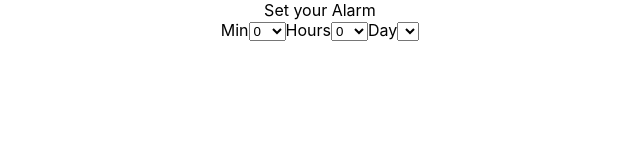
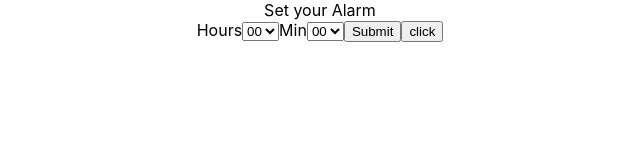
Before and after one commit to kaninjegarn/alarm, a React (Create React App) app: page / in a window 1280 px wide. Shown: the top 160 px of the page, without its empty margins (320-960 px from the left). Built offline with nearby package versions, Linux system fonts and the light colour scheme.

Commit message:
added working alarm func + helpers + cleanup.

```diff
--- a/src/Components/Alarm/Alarm.jsx
+++ b/src/Components/Alarm/Alarm.jsx
@@ -1,44 +1,56 @@
 import React, { useEffect, useState } from 'react';
 import moment from 'moment';
+import { fillArray } from '../../helpers';
 
 const Alarm = () => {
   const [minute, setMinute] = useState();
   const [hour, setHour] = useState();
   const [day, setDay] = useState();
-  // const minuteArr = new Array(59);
-  const minuteArr = Array.from(Array(60).keys());
-  const hourArr = Array.from(Array(24).keys());
-  const dayArr = Array.from(Array())
-  // console.log(minuteArr);
+  const [alarmIsSet, setAlarmIsSet] = useState(false);
+  const [alarm, setAlarm] = useState()
 
-  console.log(moment().format('MMMM Do YYYY, h:mm:ss'));
-  console.log(moment().format('DD.MM.YYYY h:mm:ss'));
+  const minutes = 59;
+  let tempArr = [];
+
+  const minuteArr = fillArray(59);
+  const hourArr = fillArray(24);
+
+  // const minuteArr = Array.from(Array(60).keys());
+  // const hourArr = Array.from(Array(24).keys());
+
+  // const dayArr = Array.from(Array());
+
+
+  // console.log(moment().format('MMMM Do YYYY, h:mm:ss'));
+  // console.log(moment().format('DD.MM.YYYY h:mm:ss'));
   // console.log(moment().format());
   // console.log(moment([2021, 7, 10, 1]).fromNow());
 
-  const timerAlarm = moment().format('09.08.2021 23:37:25');
-  useEffect(() => {
-    // const interval = setInterval(() => {
-    //   console.log(moment().format('DD.MM.YYYY H:mm:ss'), timerAlarm);
-    //   if (timerAlarm === moment().format('DD.MM.YYYY H:mm:ss')) {
-    //     console.log("ALARM!")
-    //   }
-    //   const tempTime = moment().format('DD.MM.YYYY H:mm:ss')
-    //   if (moment(moment().format('DD.MM.YYYY H:mm:ss')).isSame(timerAlarm)) {
-    //     console.log("ALARM!")
-    //   }
-    // }, 1000);
-    // return () => clearInterval(interval);
+  let timerAlarm;
 
-  }, [])
 
   var start = moment().format('09.08.2021 22:19:03');
 
-  console.log(start)
+  // console.log(start)
 
-  function handleSubmit(params) {
-    console.log("submit works")
-    console.log(minute)
+  function handleSubmit(event) {
+    event.preventDefault();
+
+    if( hour < 10 ) {
+      setHour(('0' + hour).slice(-2));
+      console.log(hour)
+    }
+    if( minute < 10 ) {
+      setMinute(('0' + minute).slice(-2));
+      console.log(minute)
+    }
+
+    setAlarm(moment().format(`10.08.2021 ${hour}:${minute}`));
+
+    setAlarmIsSet(true)
+    // console.log(timerAlarm)
+    // console.log("submit works");
+    // console.log(hour,minute);
   }
 
   function handleMinute(event) {
@@ -53,28 +65,55 @@ const Alarm = () => {
     setDay(event.target.value);
   }
 
+  useEffect(() => {
+    console.log(alarm)
+    if(!alarmIsSet) {
+      console.log("ska inte köras")
+    } else {
+      const interval = setInterval(() => {
+        console.log(moment().format('DD.MM.YYYY H:mm'), alarm);
+        if (alarm === moment().format('DD.MM.YYYY H:mm')) {
+          console.log("ALARM!")
+        }
+        const tempTime = moment().format('DD.MM.YYYY H:mm')
+        if (moment(moment().format('DD.MM.YYYY H:mm:ss')).isSame(alarm)) {
+          console.log("ALARM!")
+        }
+      }, 1000);
+      return () => clearInterval(interval);
+
+
+    }
+
+
+  }, [alarmIsSet])
+
 
 
   return(
     <div>
       Set your Alarm
       <form onSubmit={handleSubmit}>
+        <label htmlFor="hour">Hours</label>
+        <select name="hour" id="" value={hour} onChange={handleHour} defaultValue={1}>
+          {hourArr.map(item =>
+            <option key={item} value={item}>{item}</option>
+          )}
+        </select>
         <label htmlFor="minute">Min</label>
         <select name="minute" id="" value={minute} onChange={handleMinute}>
           {minuteArr.map(item =>
             <option key={item} value={item}>{item}</option>
           )}
         </select>
-        <label htmlFor="hour">Hours</label>
-        <select name="hour" id="" value={hour} onChange={handleHour}>
-          {hourArr.map(item =>
-            <option key={item} value={item}>{item}</option>
-          )}
-        </select>
-        <label htmlFor="day">Day</label>
+
+
+        <input type="submit" value="Submit"/>
+        <button onClick={handleSubmit}>click</button>
+        {/* <label htmlFor="day">Day</label>
         <select name="day" id="">
 
-        </select>
+        </select> */}
       </form>
     </div>
   )
--- /dev/null
+++ b/src/helpers/fillArray.js
@@ -0,0 +1,11 @@
+function fillArray(size) {
+  const minutes = 59;
+  let tempArr = [];
+
+  for (let i = 0; i <= size; i++) {
+    tempArr.push(i < 10 ? ("0" + i.toString()) : i.toString());
+  }
+  return tempArr;
+}
+
+export default fillArray;
--- /dev/null
+++ b/src/helpers/index.js
@@ -0,0 +1 @@
+export { default as fillArray } from "./fillArray";
```
